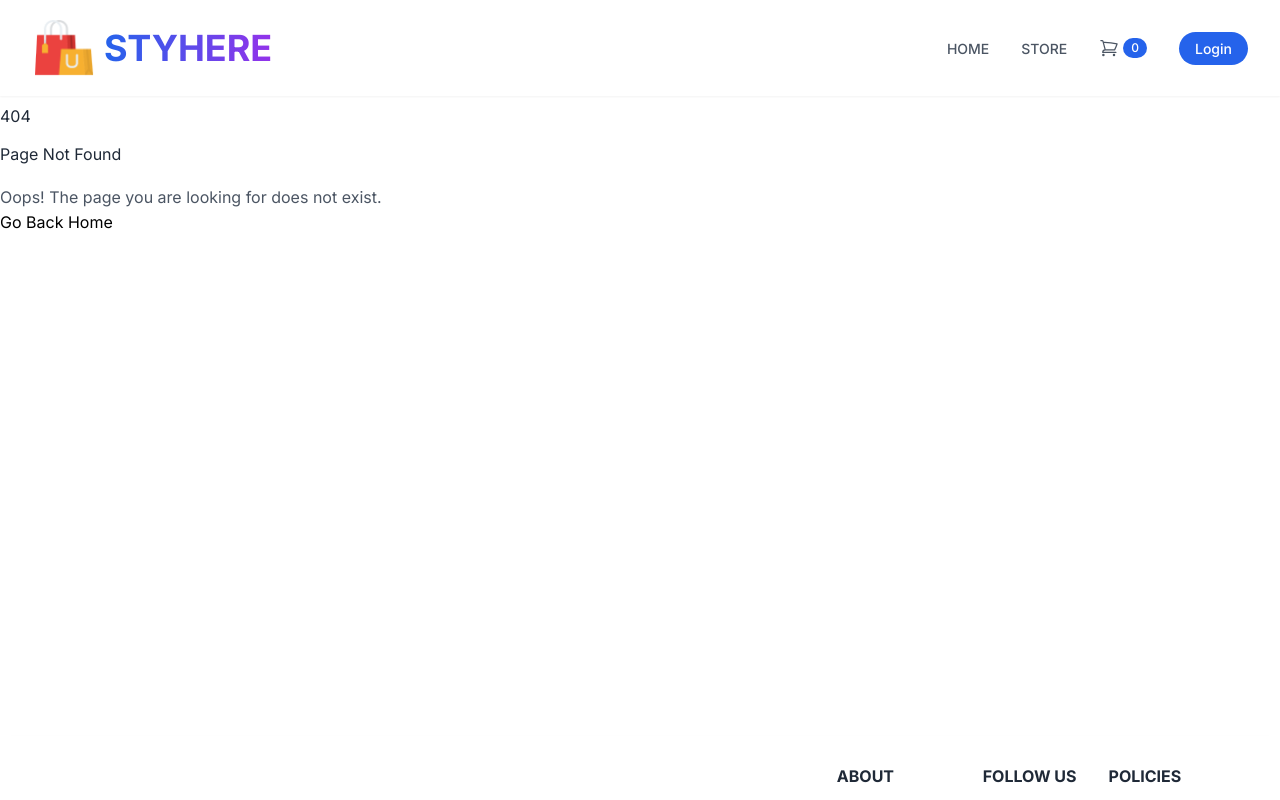
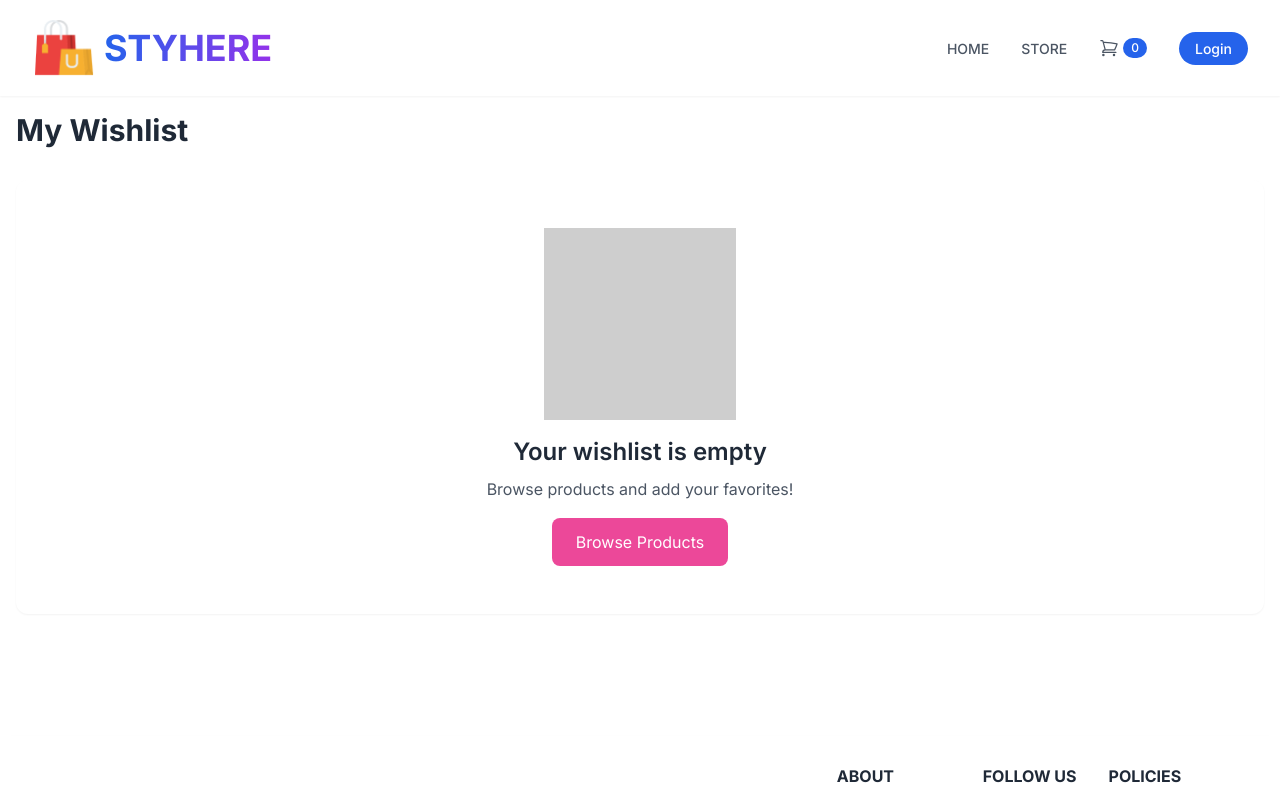
Before and after one commit to Jyoti404/Sri-Task, a React (Vite) app in the folder Frontend-master/: page /wishlistpage in a window 1280 px wide. Shown: the top 800 px of the page. Built offline with nearby package versions, Linux system fonts and the light colour scheme; grey boxes are pictures that could not be loaded.

Commit message:
features

```diff
--- a/Frontend-master/src/App.jsx
+++ b/Frontend-master/src/App.jsx
@@ -10,6 +10,7 @@ import Home from "./pages/Home";
 import "./App.css";
 import Pagenotfound from "./pages/Pagenotfound";
 import CartPage from "./pages/CartPage";
+import WishlistPage from "./pages/WishlistPage";
 import Footer from "./components/Layout/Foot/Foot";
 import CheckoutPage from "./pages/CheckoutPage";
 import Orders from "./pages/user/Orders";
@@ -53,6 +54,7 @@ function App() {
           <Route path="/services" element={<Service />} />
           <Route path="/contact" element={<Contact />} />
           <Route path="/cartpage" element={<CartPage />} />
+          <Route path="/wishlistpage" element={<WishlistPage/>} />
           <Route path="/dashboard" element={<Private />}>
             <Route path="user/orders" element={<Orders />} />
             <Route path="user/profile" element={<Profile />} />
--- /dev/null
+++ b/Frontend-master/src/Context/wishlist.jsx
@@ -0,0 +1,34 @@
+import { createContext, useContext, useState, useEffect } from "react";
+
+const WishlistContext = createContext();
+
+export const WishlistProvider = ({ children }) => {
+  const [wishlist, setWishlist] = useState(() => {
+    const saved = localStorage.getItem("Wishlist");
+    return saved ? JSON.parse(saved) : [];
+  });
+
+  useEffect(() => {
+    localStorage.setItem("Wishlist", JSON.stringify(wishlist));
+  }, [wishlist]);
+
+  const addToWishlist = (product) => {
+    if (!wishlist.find((item) => item._id === product._id)) {
+      setWishlist([...wishlist, product]);
+    }
+  };
+
+  const removeFromWishlist = (productId) => {
+    setWishlist(wishlist.filter((item) => item._id !== productId));
+  };
+
+  return (
+    <WishlistContext.Provider
+      value={{ wishlist, addToWishlist, removeFromWishlist }}
+    >
+      {children}
+    </WishlistContext.Provider>
+  );
+};
+
+export const useWishlist = () => useContext(WishlistContext);
--- a/Frontend-master/src/components/component/Ad/Ad.jsx
+++ b/Frontend-master/src/components/component/Ad/Ad.jsx
@@ -1,4 +1,4 @@
-import React, { useState, useEffect } from "react";
+import  { useState, useEffect } from "react";
 import { motion } from "framer-motion";
 import { ArrowRight, Clock, Check } from "lucide-react";
 import axios from "axios";
--- a/Frontend-master/src/main.jsx
+++ b/Frontend-master/src/main.jsx
@@ -4,14 +4,17 @@ import App from "./App.jsx";
 import "./index.css";
 import { AuthProvider } from "./Context/auth.jsx";
 import { CartProvider } from "./Context/cart.jsx";
+import { WishlistProvider } from "./Context/wishlist.jsx";
 import { StyledEngineProvider } from "@mui/material/styles";
 createRoot(document.getElementById("root")).render(
 
   <AuthProvider>
     <CartProvider>
+    <WishlistProvider>
     <StyledEngineProvider injectFirst>
       <App />
      </StyledEngineProvider>
+    </WishlistProvider>
     </CartProvider>
   </AuthProvider>
 );
--- /dev/null
+++ b/Frontend-master/src/pages/WishlistPage.jsx
@@ -0,0 +1,113 @@
+import { motion } from "framer-motion";
+import Layout from "../components/Layout/Layout";
+import { useWishlist } from "../Context/wishlist";
+import { useNavigate } from "react-router-dom";
+import { FiTrash2 } from "react-icons/fi";
+import toast from "react-hot-toast";
+
+const WishlistPage = () => {
+  const { wishlist, removeFromWishlist } = useWishlist();
+  const navigate = useNavigate();
+
+  const handleRemove = (id) => {
+    removeFromWishlist(id);
+    toast.success("Item removed from wishlist", {
+      style: {
+        border: "1px solid #713200",
+        padding: "16px",
+        color: "#713200",
+      },
+      iconTheme: {
+        primary: "#713200",
+        secondary: "#FFFAEE",
+      },
+    });
+  };
+
+  return (
+    <Layout title="Wishlist" description="Your saved items">
+      <div className="container mx-auto p-4 max-w-7xl">
+        <motion.div
+          initial={{ opacity: 0, y: -20 }}
+          animate={{ opacity: 1, y: 0 }}
+          className="flex justify-between items-center mb-8"
+        >
+          <h1 className="text-3xl font-bold text-gray-800">My Wishlist</h1>
+        </motion.div>
+
+        {wishlist.length === 0 ? (
+          <motion.div
+            initial={{ opacity: 0 }}
+            animate={{ opacity: 1 }}
+            className="bg-white rounded-xl shadow-sm p-12 text-center"
+          >
+            <div className="flex flex-col items-center">
+              <img
+                src="/empty-wishlist.png"
+                alt="Empty Wishlist"
+                className="w-48 h-48 mb-4 opacity-50"
+              />
+              <h2 className="text-2xl font-semibold mb-2 text-gray-800">
+                Your wishlist is empty
+              </h2>
+              <p className="text-gray-600 mb-4">
+                Browse products and add your favorites!
+              </p>
+            </div>
+            <motion.button
+              whileHover={{ scale: 1.05 }}
+              whileTap={{ scale: 0.95 }}
+              onClick={() => navigate("/store")}
+              className="bg-pink-500 text-white px-6 py-3 rounded-lg hover:bg-pink-600"
+            >
+              Browse Products
+            </motion.button>
+          </motion.div>
+        ) : (
+          <div className="grid grid-cols-1 md:grid-cols-2 gap-6">
+            {wishlist.map((item, index) => (
+              <motion.div
+                key={item.id}
+                initial={{ opacity: 0, y: 20 }}
+                animate={{ opacity: 1, y: 0 }}
+                transition={{ delay: index * 0.1 }}
+                className="flex gap-6 p-6 bg-white rounded-xl shadow-sm hover:shadow-md transition-shadow"
+              >
+                <div className="w-1/3">
+                  <img
+                    src={item.image}
+                    alt={item.name}
+                    className="w-full h-48 object-cover rounded-lg"
+                  />
+                </div>
+                <div className="w-2/3 flex flex-col justify-between">
+                  <div>
+                    <h4 className="text-xl font-semibold text-gray-800 mb-2">
+                      {item.name}
+                    </h4>
+                    <p className="text-gray-600 mb-4 line-clamp-2">
+                      {item.description}
+                    </p>
+                    <p className="text-2xl font-bold text-blue-600 mb-4">
+                      ₹{item.price}
+                    </p>
+                  </div>
+                  <div className="flex justify-end">
+                    <button
+                      onClick={() => handleRemove(item.id)}
+                      className="p-2 text-red-500 hover:bg-red-50 rounded-full transition-colors"
+                    >
+                      <FiTrash2 className="w-5 h-5" />
+                    </button>
+                  </div>
+                </div>
+              </motion.div>
+            ))}
+          </div>
+        )}
+      </div>
+    </Layout>
+  );
+};
+
+export default WishlistPage;
```
